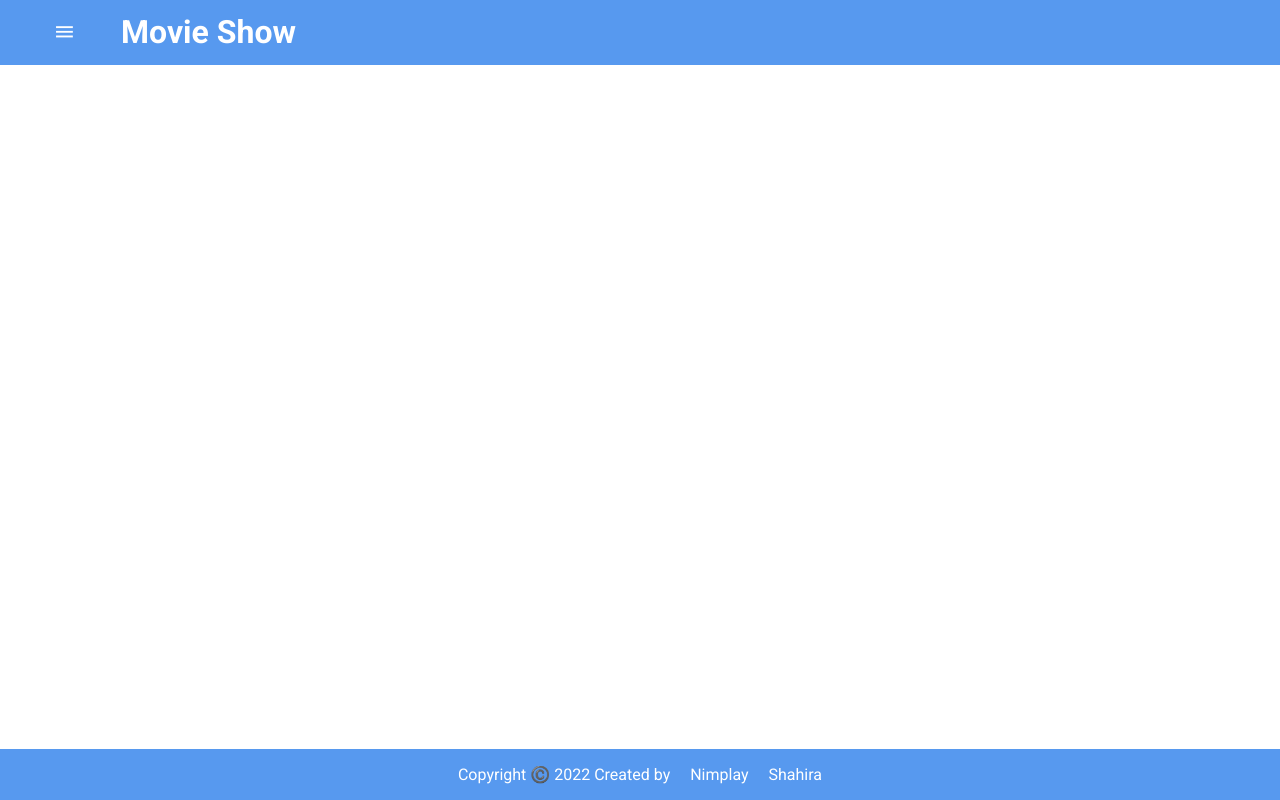
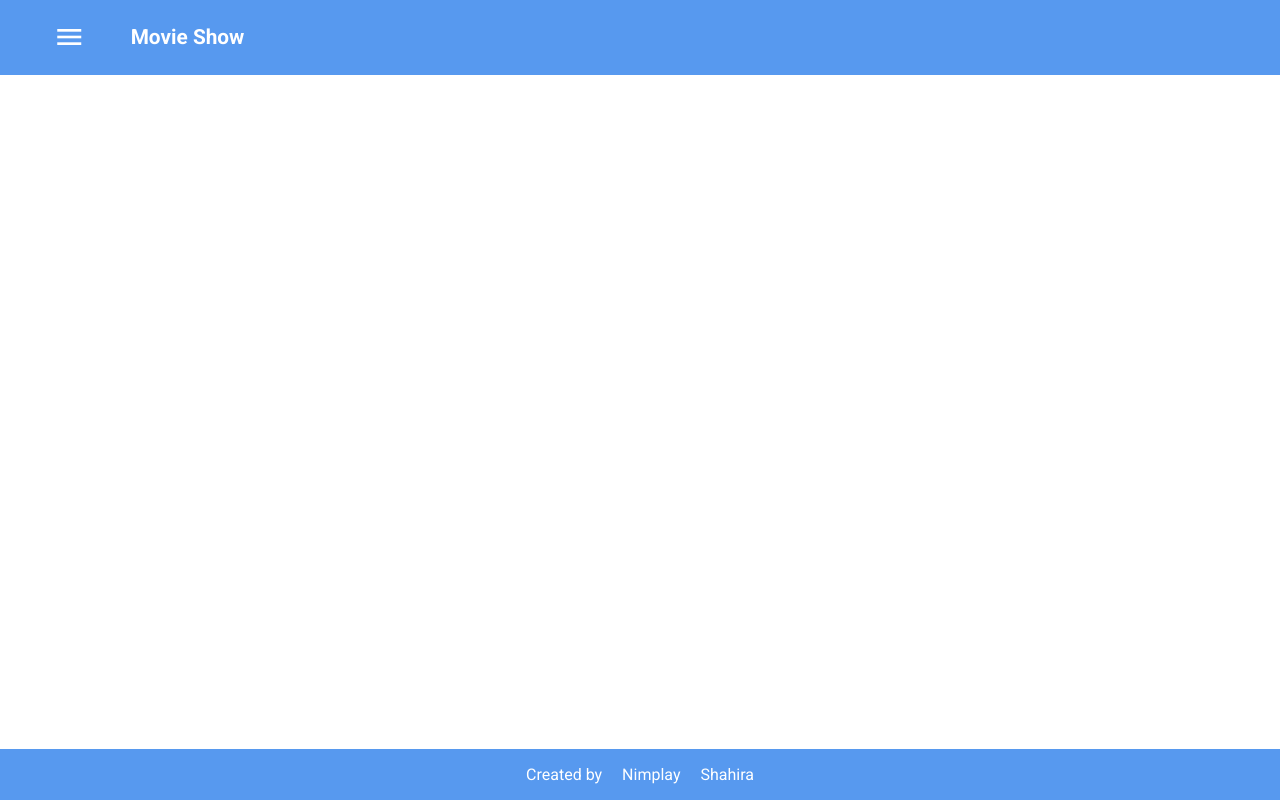
Before and after one commit to nimplay/api-webapp, a website built with webpack: page src/index.html in a window 1280 px wide. Built offline with nearby package versions, Linux system fonts and the light colour scheme.

Commit message:
Add header and footer with style

```diff
--- a/src/index.html
+++ b/src/index.html
@@ -12,9 +12,11 @@
     <h1>Movie Show</h1>
   </header>
   <h3>What to Watch</h3>
-  <main class="cards"></main>
+  <main class="cards">
+    <!-- This part will be added dynamically -->
+  </main>
   <footer>
-    Copyright ©️ 2022 Created by
+    Created by
     <a href="https://github.com/nimplay">Nimplay</a>
     <a href="https://github.com/shahira-sadat">Shahira</a>
   </footer>
--- a/src/style.scss
+++ b/src/style.scss
@@ -43,7 +43,7 @@ button {
 
 .icons {
   font-family: 'Material Icons', sans-serif;
-  font-size: 1.4rem;
+  font-size: 2rem;
 }
 
 // Header
@@ -52,7 +52,6 @@ header {
   flex-direction: row;
   justify-content: space-between;
   align-items: center;
-  font-size: 1.4rem;
   padding: 0.5rem;
   background-color: $color-blue;
 
@@ -102,7 +101,7 @@ footer {
     }
 
     h1 {
-      font-size: 2rem;
+      font-size: 1.3rem;
       margin-left: 2rem;
     }
 
```
Also changed, not shown: dist/index.html, dist/main.css.
